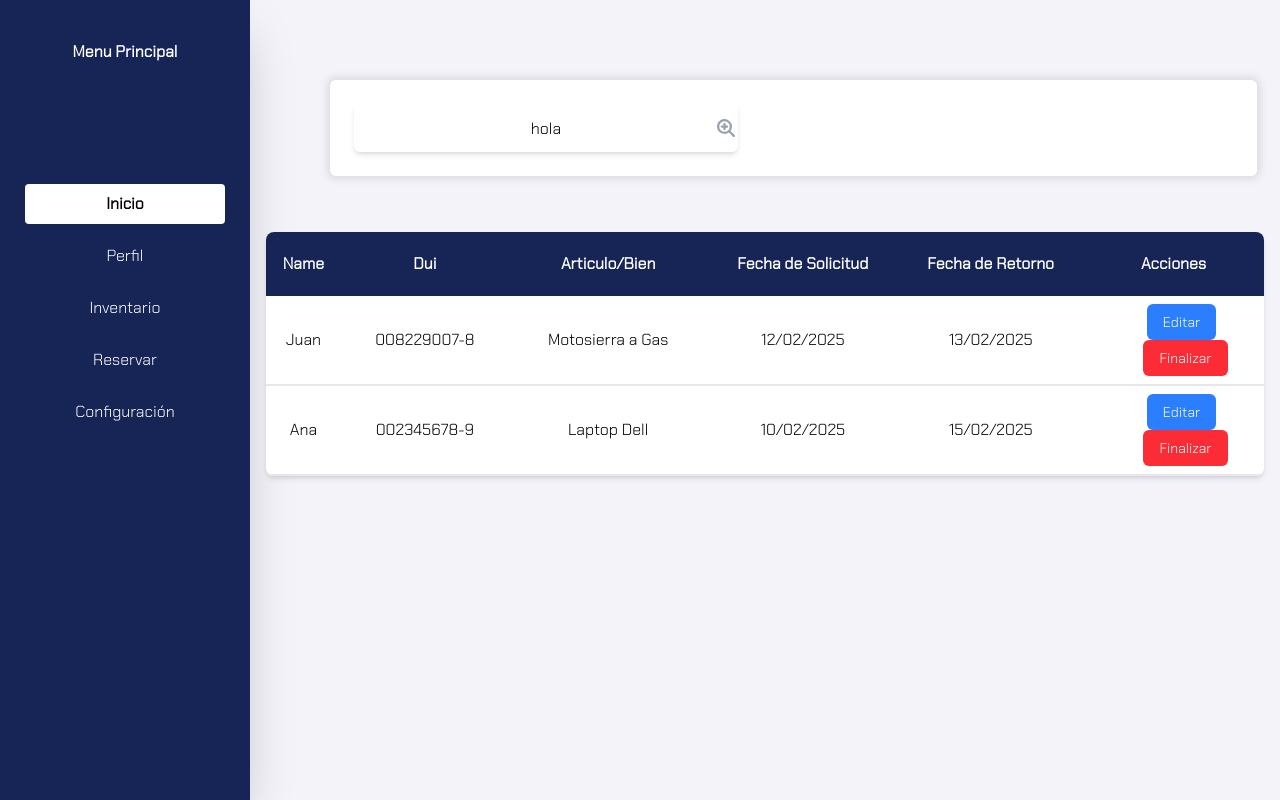
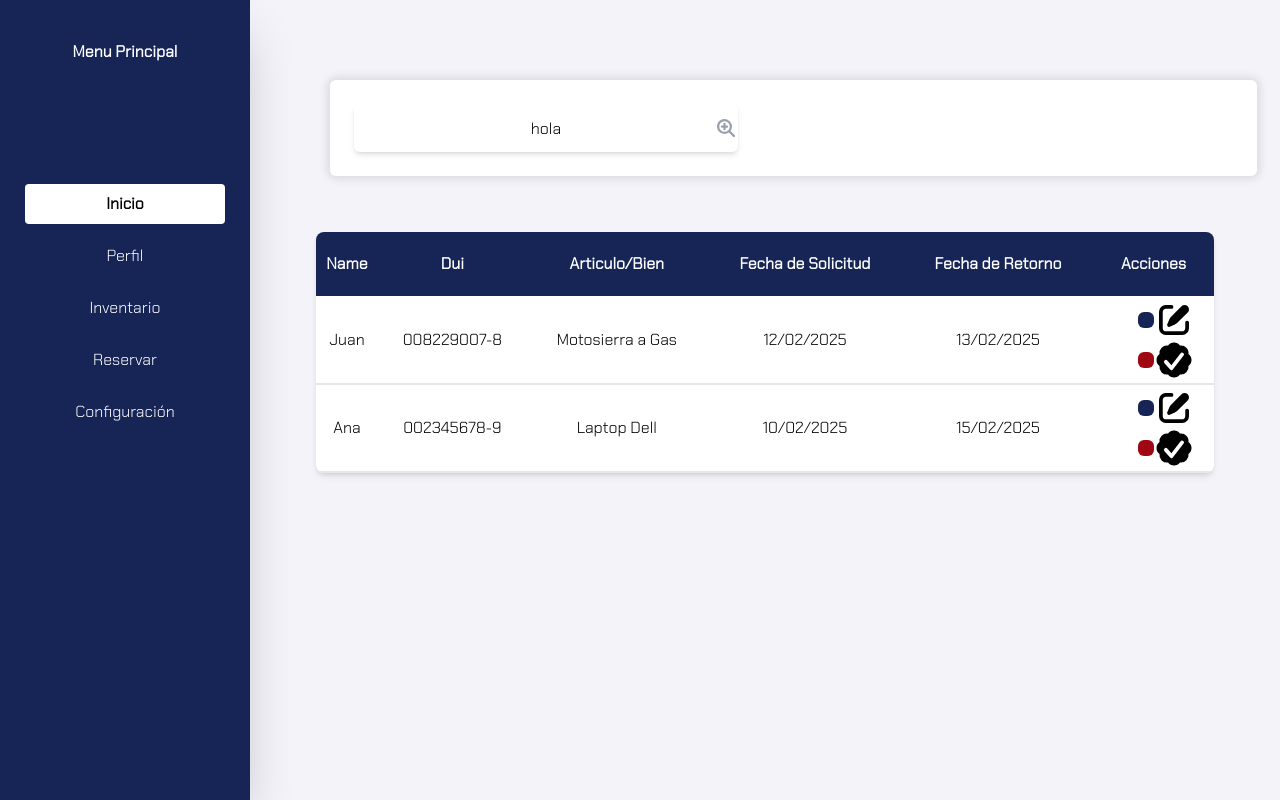
Before and after one commit to los7somosunicos/bodega2025, a Next.js app in the folder frontend/: page / in a window 1280 px wide. Built offline with nearby package versions, Linux system fonts and the light colour scheme.

Commit message:
update buttons

```diff
--- a/frontend/src/app/layout.tsx
+++ b/frontend/src/app/layout.tsx
@@ -22,7 +22,7 @@ export default function RootLayout({
           <Sidebar />
           <div className="flex flex-col flex-1">
             <MainBar />
-            <main className="flex-1 p-4 ">{children}</main>
+            <main className="flex-1 p-4">{children}</main>
           </div>
         </div>
       </body>
--- a/frontend/src/app/page.tsx
+++ b/frontend/src/app/page.tsx
@@ -19,12 +19,14 @@ const tempTable = [
 const home = () => {
   const headerTitles = Object.keys(tempTable[0] || {});
   return (
+    <div className="flex items-center justify-center mt-10">
     <Table>
       <TableHeader columns={headerTitles} />
       {tempTable.map((row, index) => (
         <TableRow row={row} key={index} />
       ))}
     </Table>
+    </div>
   );
 };
 
--- a/frontend/src/components/Button.tsx
+++ b/frontend/src/components/Button.tsx
@@ -2,12 +2,12 @@
 import React from "react";
 
 interface GenericButtonProps {
-  label: string; // Texto del botón
+  label?: string; // Texto del botón
   onClick: () => void; // Función a ejecutar
   className?: string; // Estilos personalizados
   type?: "button" | "submit" | "reset"; // Tipo de botón (opcional)
   disabled?: boolean; // Estado deshabilitado (opcional)
-  icon?: React.ReactNode
+  icon?: React.ReactNode;
 }
 
 const GenericButton: React.FC<GenericButtonProps> = ({
@@ -23,7 +23,7 @@ const GenericButton: React.FC<GenericButtonProps> = ({
       <button
         type={type}
         onClick={onClick}
-        className={`px-4 py-2 rounded-md text-sm font-medium transition-colors ${className}`}
+        className={`text-white p-2 rounded-md text-sm font-bold transition-colors cursor-pointer ${className}`}
         disabled={disabled}
       >
         {label}
--- a/frontend/src/components/Table/Table.tsx
+++ b/frontend/src/components/Table/Table.tsx
@@ -2,8 +2,8 @@ import React from "react";
 
 const Table = ({ children }: { children: React.ReactNode }) => {
   return (
-    <table className="min-w-full mt-10 bg-white shadow-md rounded-lg overflow-hidden text-center">
-        {children}
+    <table className="min-w-[90%] bg-white shadow-md rounded-lg overflow-hidden text-center">
+      {children}
     </table>
   );
 };
--- a/frontend/src/components/Table/TableCell.tsx
+++ b/frontend/src/components/Table/TableCell.tsx
@@ -2,7 +2,7 @@ import { TableCellProps } from "@/models/table.type";
 import React from "react";
 
 const TableCell = ({ value }: TableCellProps) => {
-  return <td className="h-22 border-b-2 p-2">{value}</td>;
+  return <td className="border-b-2">{value}</td>;
 };
 
 export default TableCell;
--- a/frontend/src/components/Table/TableRow.tsx
+++ b/frontend/src/components/Table/TableRow.tsx
@@ -1,29 +1,30 @@
-'use client'
+"use client";
 import { TableRowProps } from "@/models/table.type";
 import React from "react";
 import TableCell from "./TableCell";
 import GenericButton from "../Button";
+import { CheckBadgeIcon, PencilSquareIcon } from "@heroicons/react/16/solid";
 
 const TableRow = ({ row }: TableRowProps): React.ReactElement => {
-  const test = () => console.log('hola mundo')
+  const test = () => console.log("hola mundo");
   return (
     <tbody>
       <tr className="hover:bg-white">
         {Object.values(row).map((value, idx) => (
           <TableCell key={idx} value={value} />
         ))}
-        <td className="h-22 border-b-2 p-2">
+        <td className="h-22 border-b-2">
           <GenericButton
-            label="Editar"
             onClick={test}
             type="button"
-            className="bg-blue-500 text-white px-3 py-1 rounded-md text-sm mr-2"
+            className="bg-blue-950"
+            icon={<PencilSquareIcon className="h-10" />}
           />
           <GenericButton
-            label="Finalizar"
             onClick={test}
             type="button"
-            className="bg-red-500 text-white px-3 py-1 rounded-md text-sm cursor-pointer"
+            className="bg-red-800"
+            icon={<CheckBadgeIcon className="h-10" />}
           />
         </td>
       </tr>
```
